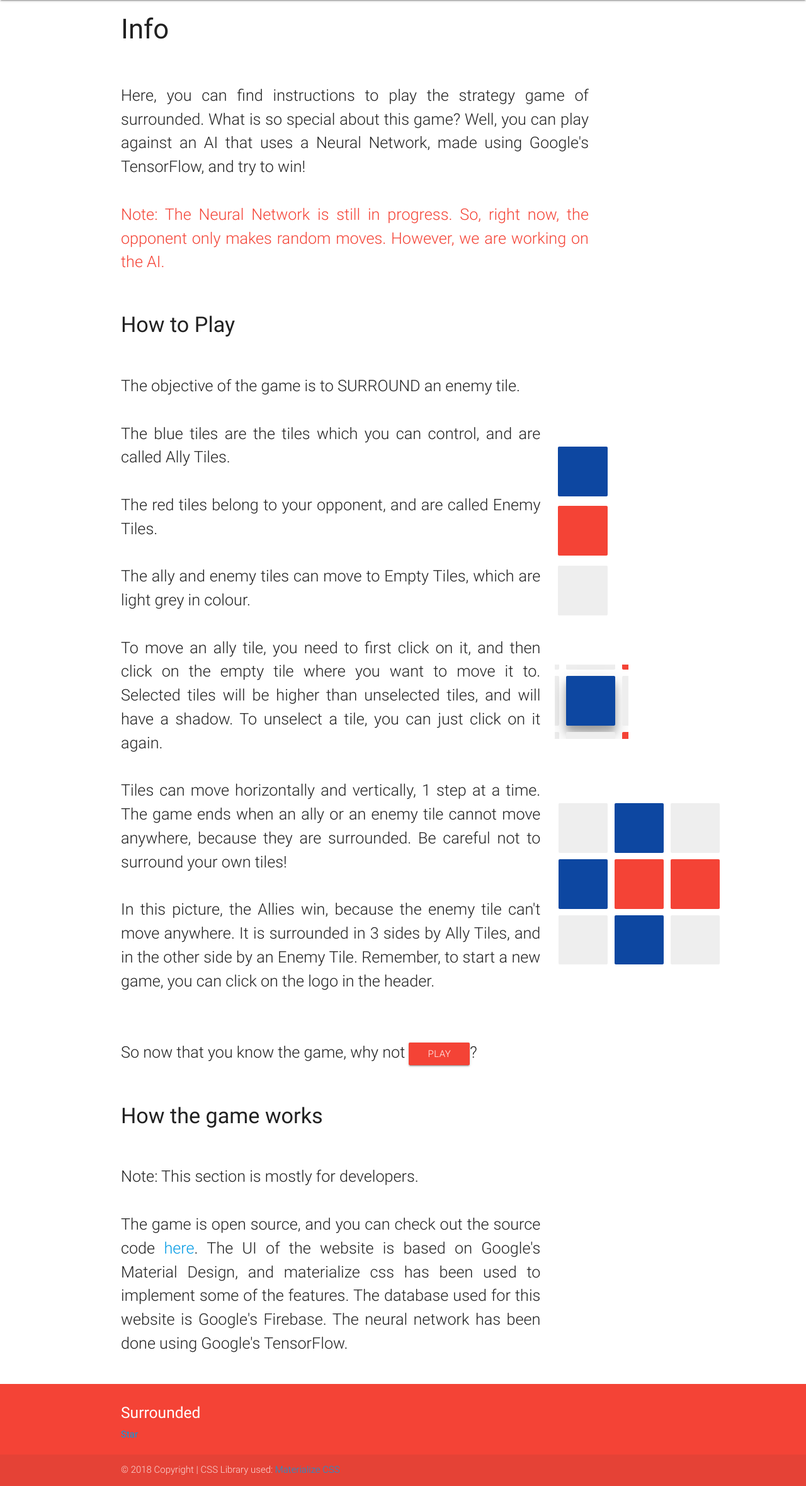
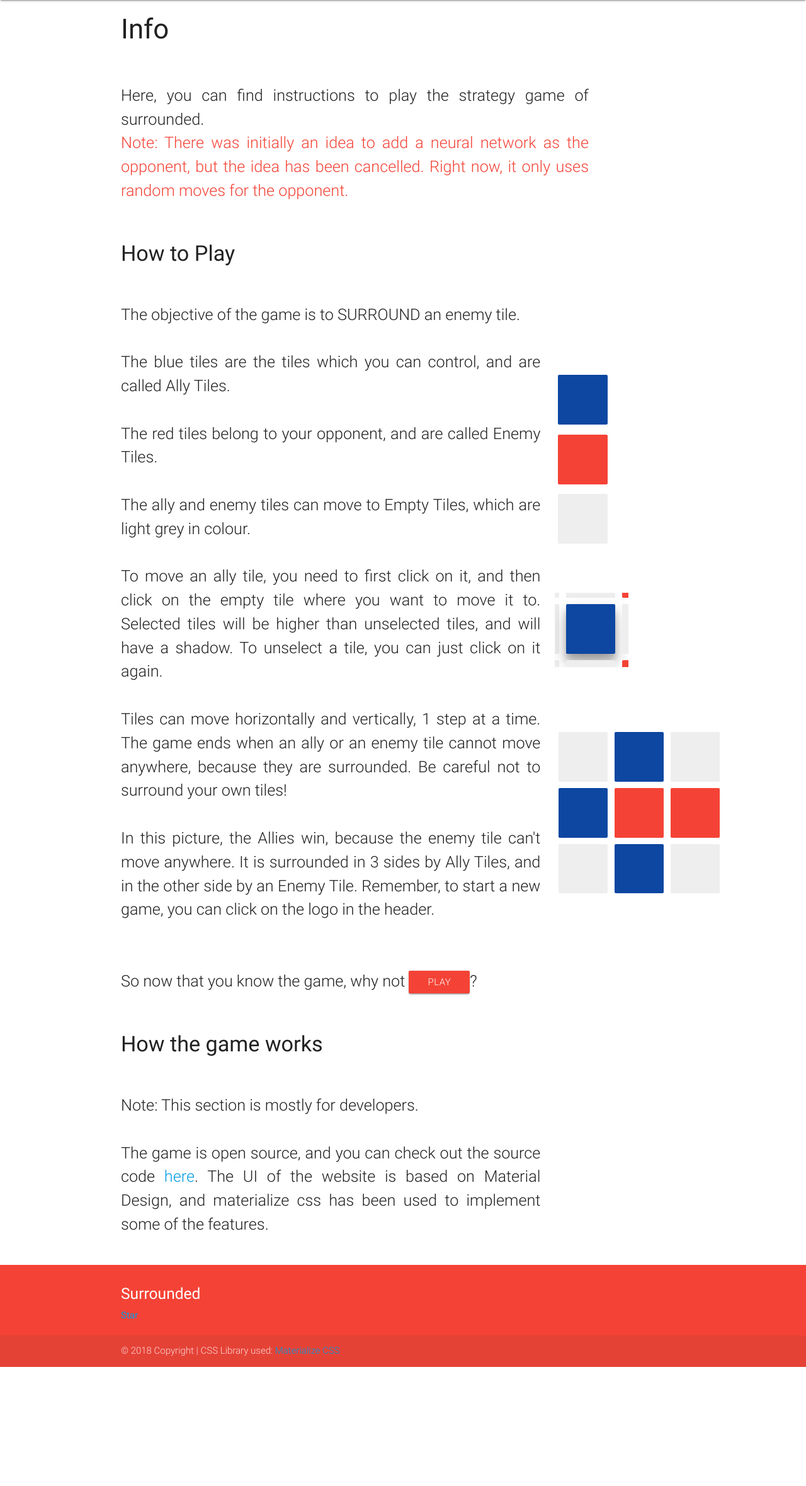
Before and after one commit to cubetastic33/surrounded, a Flask app: page /info.html in a window 1280 px wide. Shown: the part 64-2423 px from the top of the page at 63% size. After the commit the page ends 2234 px from the top, so only its background shows below. Run offline with Flask 2, Linux system fonts and the light colour scheme; parts of the project's set-up code (start-up, migrations or seed data) failed here and were passed over; some libraries are stand-ins or nearby versions.

Commit message:
Update info.html

```diff
--- a/templates/info.html
+++ b/templates/info.html
@@ -9,11 +9,9 @@
     </div>
     <div class="row">
       <p class="col s10 flow-text justify">
-        Here, you can find instructions to play the strategy game of surrounded. What is so special about
-        this game? Well, you can play against an AI that uses a Neural Network, made using Google's TensorFlow,
-        and try to win!<br><br>
-        <span class="red-text">Note: The Neural Network is still in progress. So, right now, the opponent only makes random moves.
-        However, we are working on the AI.</span>
+        Here, you can find instructions to play the strategy game of surrounded.<br>
+        <span class="red-text">Note: There was initially an idea to add a neural network as the opponent,
+        but the idea has been cancelled. Right now, it only uses random moves for the opponent.</span>
       </p>
     </div>
     <div class="row">
@@ -57,10 +55,9 @@
     <div class="row">
       <p class="col s9 flow-text justify">
         Note: This section is mostly for developers.<br><br>
-        The game is open source, and you can check out the source code <a href="https://github.com/cubetastic33/surrounded">here</a>.
-        The UI of the website is based on Google's Material Design, and materialize css has been used to
-        implement some of the features. The database used for this website is Google's Firebase. The neural
-        network has been done using Google's TensorFlow.
+        The game is open source, and you can check out the source code <a href="https://gith33/surrounded">here</a>.
+        The UI of the website is based on Material Design, and materialize css has been used to
+        implement some of the features.
       </p>
     </div>
   </div>
```
